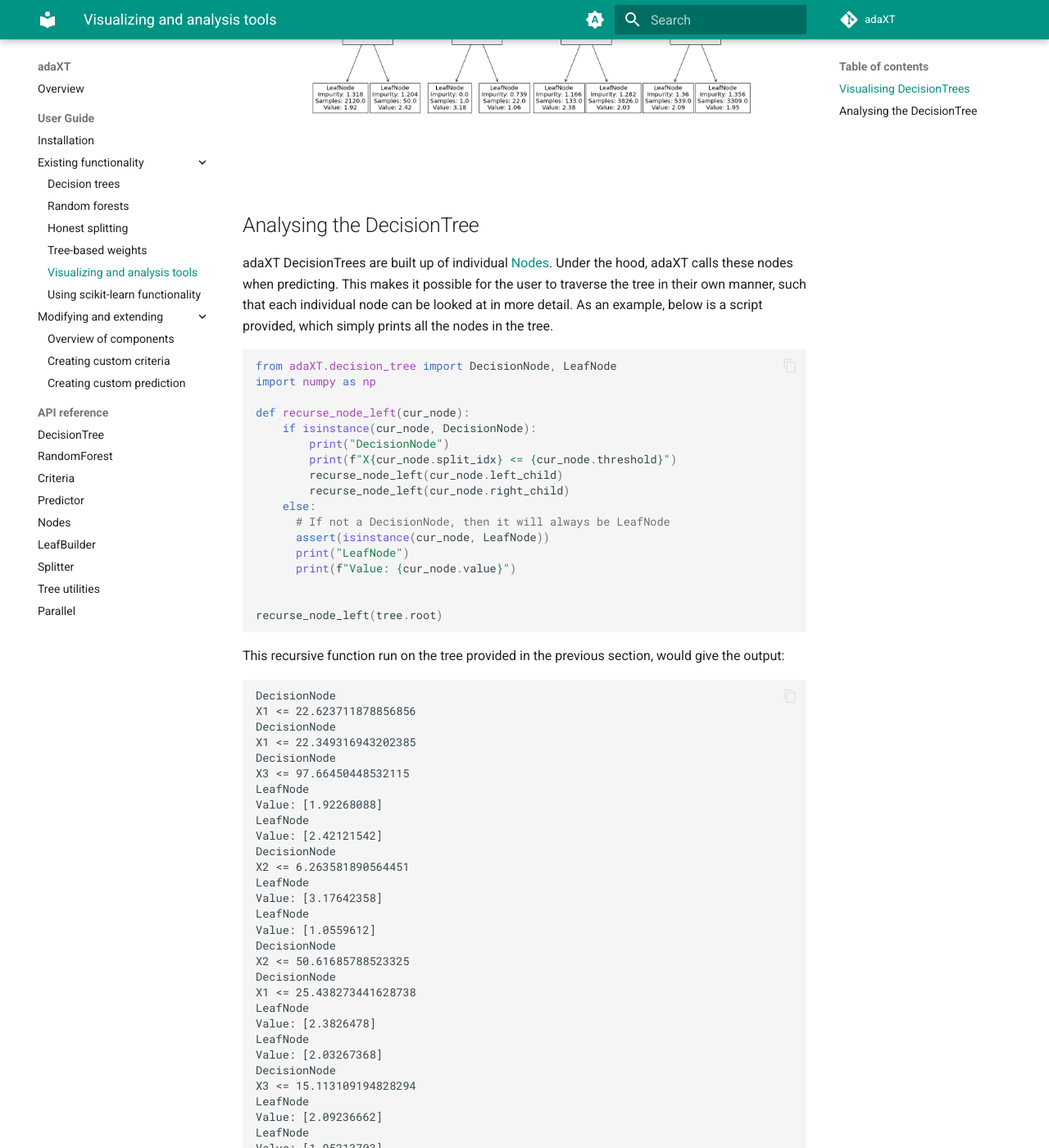
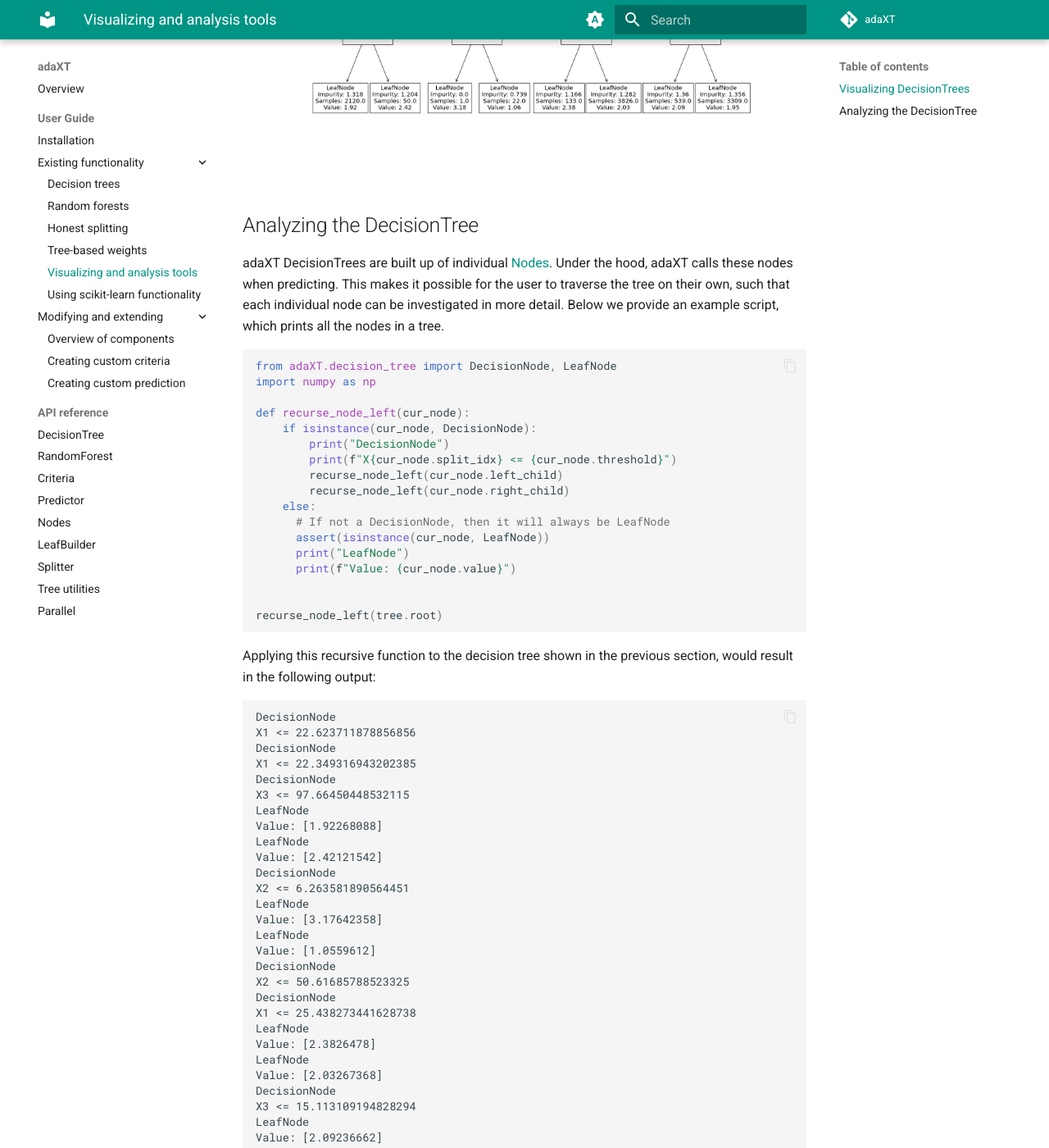
Before and after one commit to NiklasPfister/adaXT, an MkDocs documentation site: the page built from docs/user_guide/vis_and_analysis.md, in a window 1280 px wide and 1400 px high, scrolled down 944 px. Shown: the whole window at 82% size. Built offline with MkDocs 1.6.1 and Material for MkDocs 9.7.7, drawn with Linux system fonts in a browser that asks for light colours; comment, search, counter and statistics services are not loaded; some of the changed text lies outside the part shown.

Commit message:
Update vis_and_analysis.md

````diff
--- a/docs/user_guide/vis_and_analysis.md
+++ b/docs/user_guide/vis_and_analysis.md
@@ -1,9 +1,9 @@
 # Visualizations and analysis tools
 
-## Visualising DecisionTrees
+## Visualizing DecisionTrees
 
 adaXT provides general plotting functionality with matplotlib. An example of
-plotting a random DecisionTree with a maximum depth of 3 can be seen below:
+plotting a DecisionTree with a maximum depth of 3 is shown below:
 
 ```python
 from adaXT.decision_tree import DecisionTree, plot_tree
@@ -26,17 +26,17 @@
 plt.show()
 ```
 
-Which could produce a tree, such as this one:
+The resulting plot will look similar to the following:
 
 ![Plot of DecisionTree](../assets/figures/DecisionTreePlot.png)
 
-## Analysing the DecisionTree
+## Analyzing the DecisionTree
 
 adaXT DecisionTrees are built up of individual [Nodes](../api_docs/Nodes.md).
 Under the hood, adaXT calls these nodes when predicting. This makes it possible
-for the user to traverse the tree in their own manner, such that each individual
-node can be looked at in more detail. As an example, below is a script provided,
-which simply prints all the nodes in the tree.
+for the user to traverse the tree on their own, such that each individual
+node can be investigated in more detail. Below we provide an example script,
+which prints all the nodes in a tree.
 
 ```python
 from adaXT.decision_tree import DecisionNode, LeafNode
@@ -58,8 +58,8 @@
 recurse_node_left(tree.root)
 ```
 
-This recursive function run on the tree provided in the previous section, would
-give the output:
+Applying this recursive function to the decision tree shown in the previous
+section, would result in the following output:
 
 ```verbatim
 DecisionNode
````
